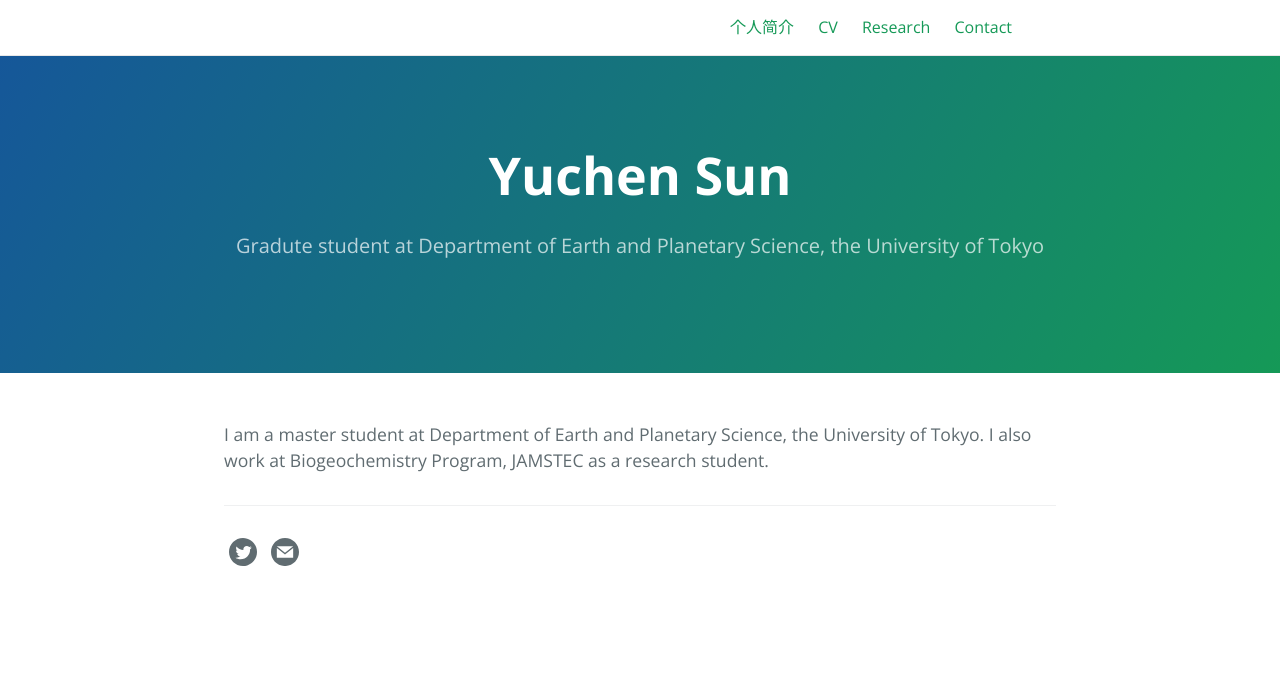
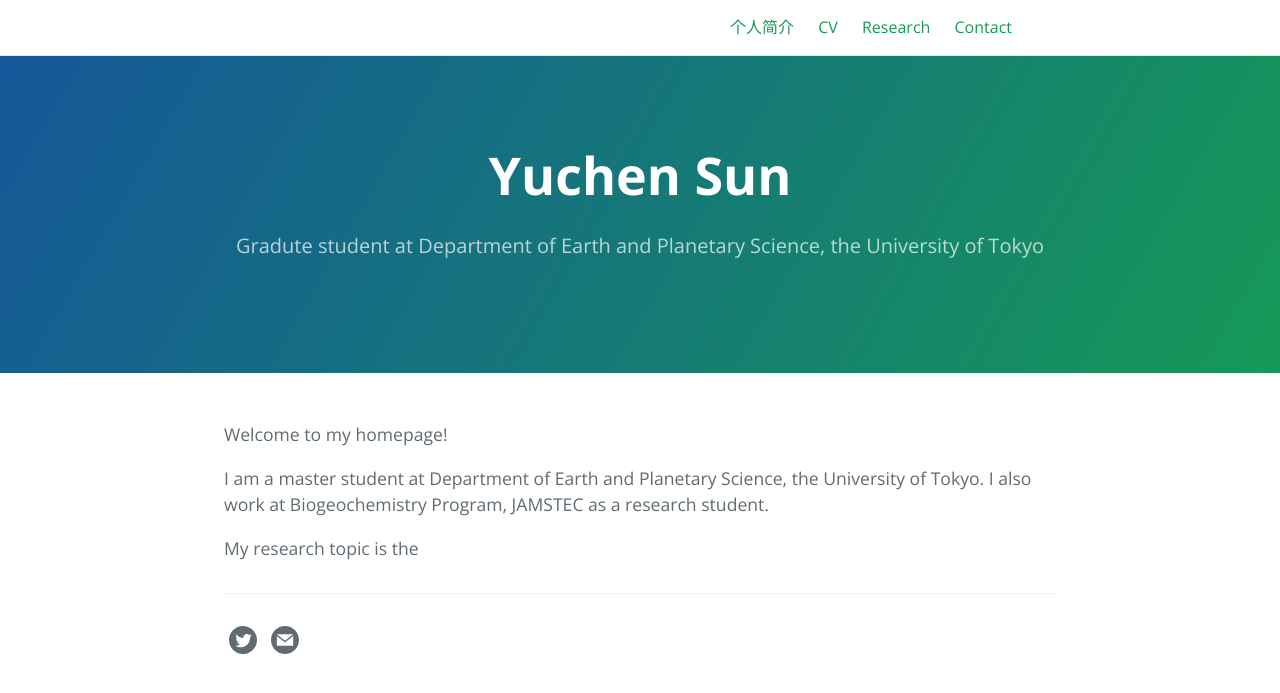
Before and after one commit to sonyuushin/sonyuushin.github.io, a Jekyll site: the page built from index.md, in a window 1280 px wide. Shown: the top 693 px of the page. Built offline with Jekyll 4.4.1, drawn with Linux system fonts in a browser that asks for light colours.

Commit message:
Update index.md

```diff
--- a/index.md
+++ b/index.md
@@ -8,4 +8,8 @@
 layout: home
 ---
 
+Welcome to my homepage!
+
 I am a master student at Department of Earth and Planetary Science, the University of Tokyo. I also work at Biogeochemistry Program, JAMSTEC as a research student.
+
+My research topic is the
```
